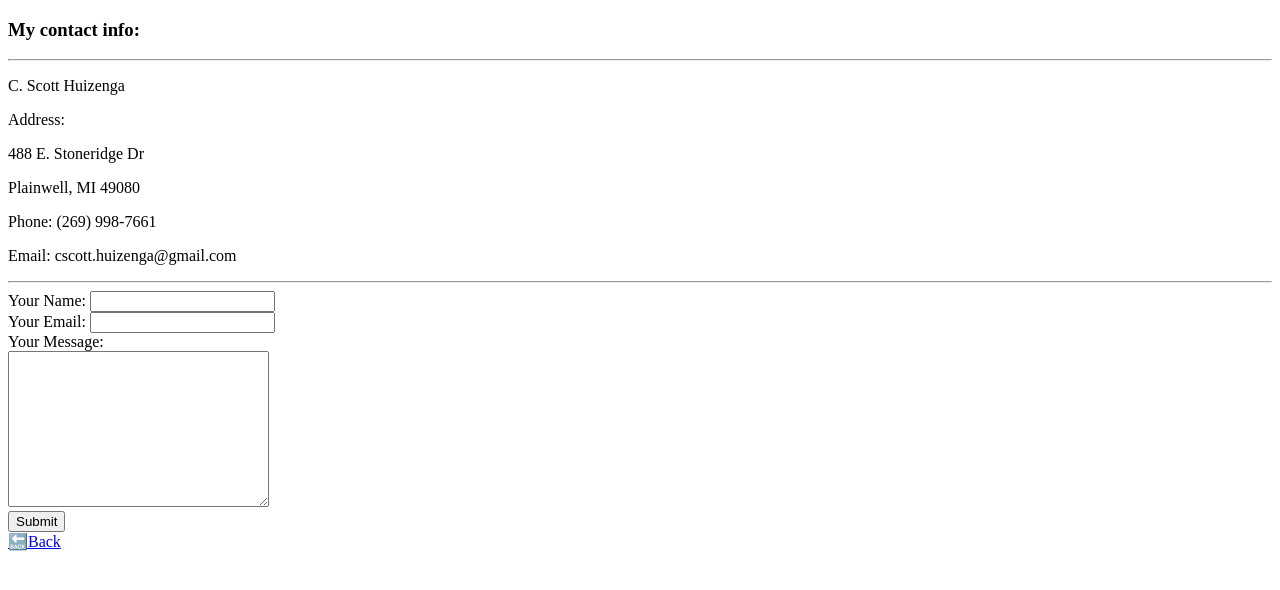
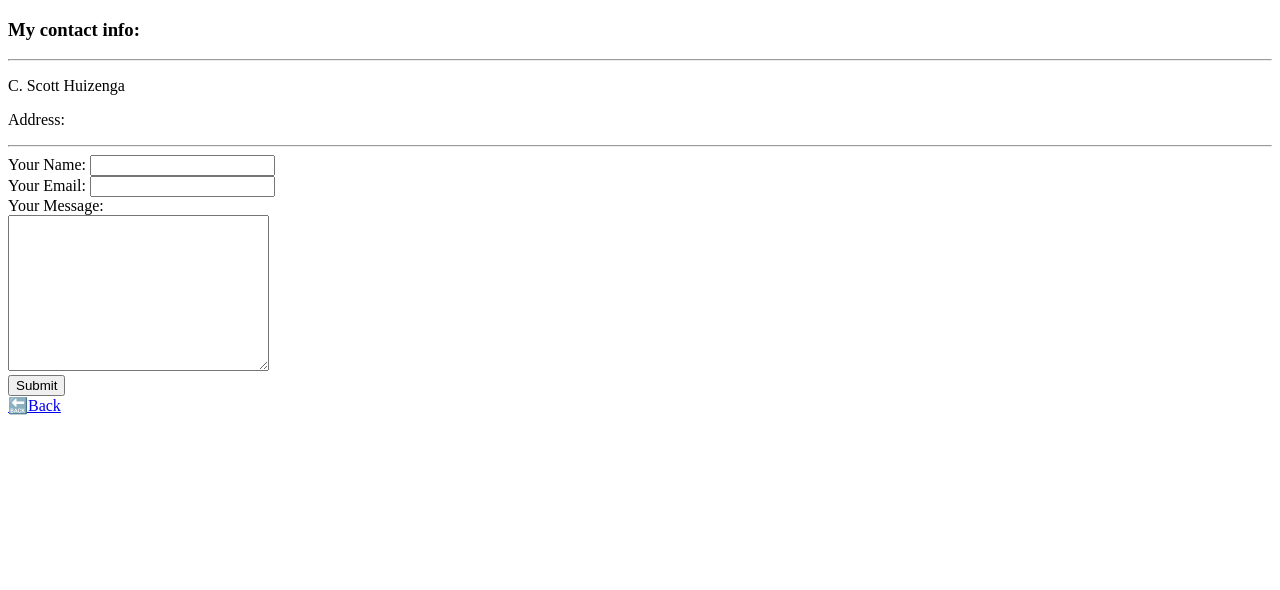
Before and after one commit to SCOTCHUIZ/cv, a plain HTML site: page contact-info.html in a window 1280 px wide. Drawn offline with Linux system fonts and the light colour scheme.

Commit message:
removed contact info

```diff
--- a/contact-info.html
+++ b/contact-info.html
@@ -9,10 +9,7 @@
     <hr>
     <p>C. Scott Huizenga</p>
     <p>Address:</p>
-    <p>488 E. Stoneridge Dr</p>
-    <p>Plainwell, MI 49080</p>
-    <p>Phone: (269) 998-7661</p>
-    <p>Email: cscott.huizenga@gmail.com</p>
+
 <hr>
 <form action="mailto:cscott.huizenga@gmail.com" method="post" enctype="text/plain">
 <label for="">Your Name: </label>
```
